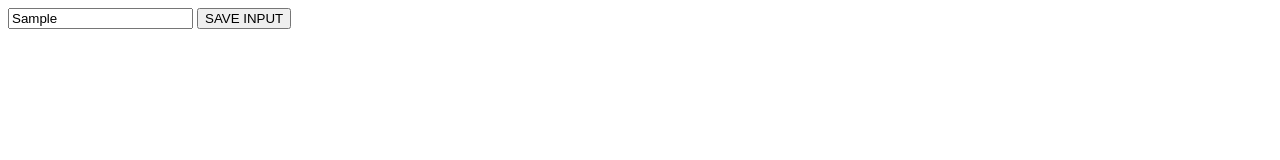
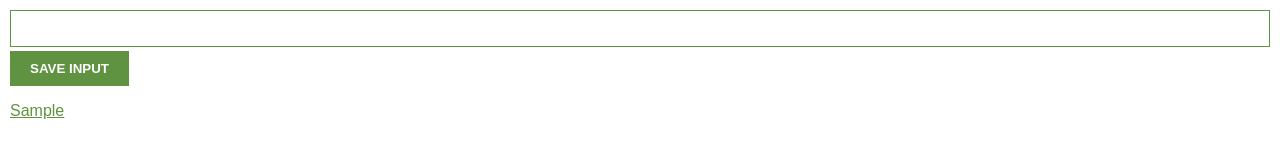
Before and after one commit to abhay-yadav08/url-keeper, a plain HTML site: page index.html in a window 1280 px wide. Both pictures are taken after typing "Sample" into the empty fields and a click on the button "SAVE INPUT". Drawn offline with Linux system fonts and the light colour scheme.

Commit message:
second commit

```diff
--- a/index.css
+++ b/index.css
@@ -0,0 +1,39 @@
+body {
+    margin: 0;
+    padding: 10px;
+    font-family: Arial, Helvetica, sans-serif;
+    min-width: 400px;
+}
+
+/* input element style */
+input {
+    width: 100%;
+    padding: 10px;
+    box-sizing: border-box;
+    border: 1px solid #5f9341;
+    margin-bottom: 4px;
+}
+
+/* button style */
+button {
+    background: #5f9341;
+    color: white;
+    padding: 10px 20px;
+    border: none;
+    font-weight: bold;
+}
+
+/* list style */
+ul {
+    list-style: none;
+    padding-left: 0;
+
+}
+
+li {
+    margin-top: 5px;
+}
+
+li a {
+    color: #5f9341;
+}
--- a/index.html
+++ b/index.html
@@ -1,10 +1,16 @@
 <html>
+
 <head>
     <link rel="stylesheet" href="index.css">
 </head>
+
 <body>
     <input type="text" id="input-el">
     <button id="input-btn">SAVE INPUT</button>
+    <ul id="ul-el"></ul>
+
+
     <script src="index.js"></script>
 </body>
+
 </html>
--- a/index.js
+++ b/index.js
@@ -0,0 +1,46 @@
+
+
+let myLeads = []
+
+const inputEl = document.getElementById("input-el")
+
+const inputBtn = document.getElementById("input-btn")
+
+const ulEl = document.getElementById("ul-el")
+
+let leadsFromLocalStorage = JSON.parse(localStorage.getItem("myLeads"))
+
+if (leadsFromLocalStorage) {
+    myLeads = leadsFromLocalStorage
+    renderLeads()
+}
+
+localStorage.clear()
+
+inputBtn.addEventListener("click", function () {
+
+
+    myLeads.push(inputEl.value)
+    // console.log(myLeads)
+    inputEl.value = ""
+
+    localStorage.setItem("myLeads", JSON.stringify(myLeads))
+
+    renderLeads()
+})
+
+function renderLeads() {
+    let listItems = ""
+
+    for (let i = 0; i < myLeads.length; i++) {
+        listItems += `
+
+        <li>
+            <a target = '_blank' href = '${myLeads[i]}'> ${myLeads[i]}</a>
+        </li>
+
+        `
+    }
+
+    ulEl.innerHTML = listItems
+}
```
Lines whose indentation alone changed are shown as unchanged.
